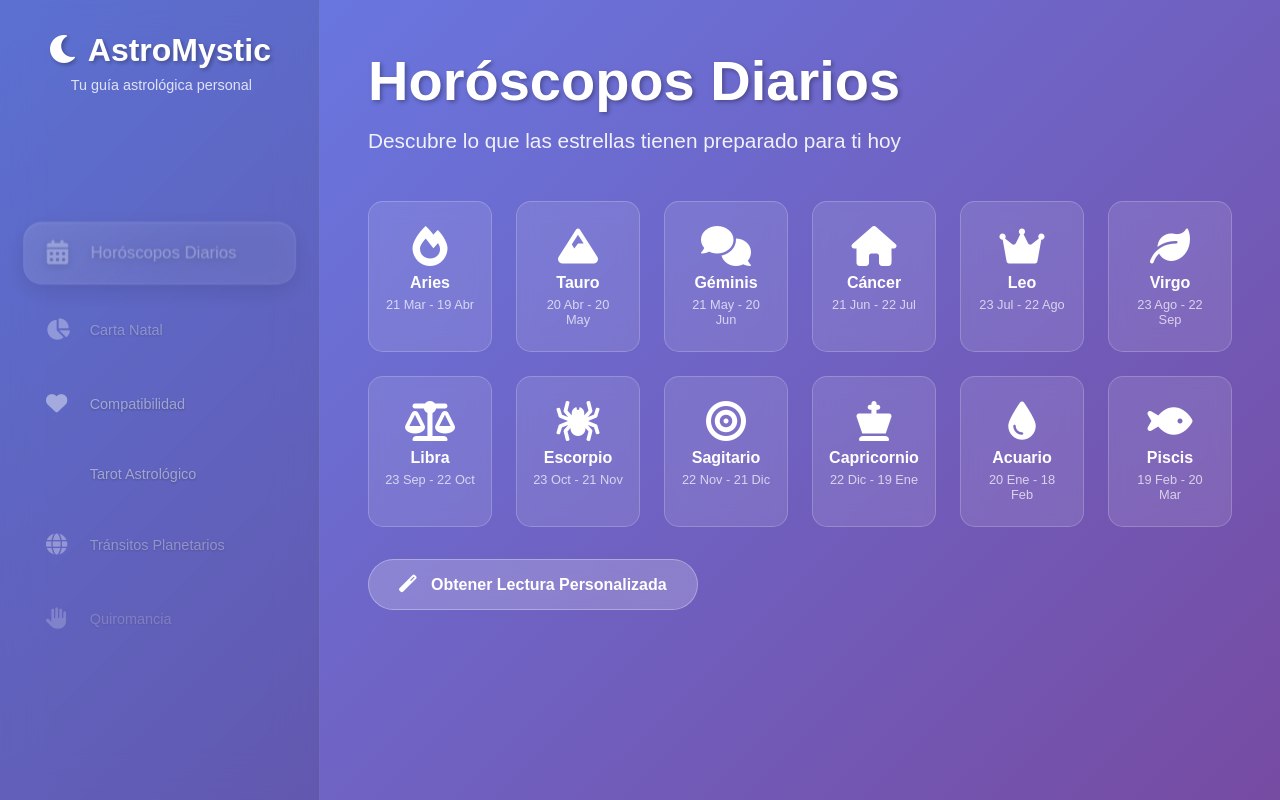
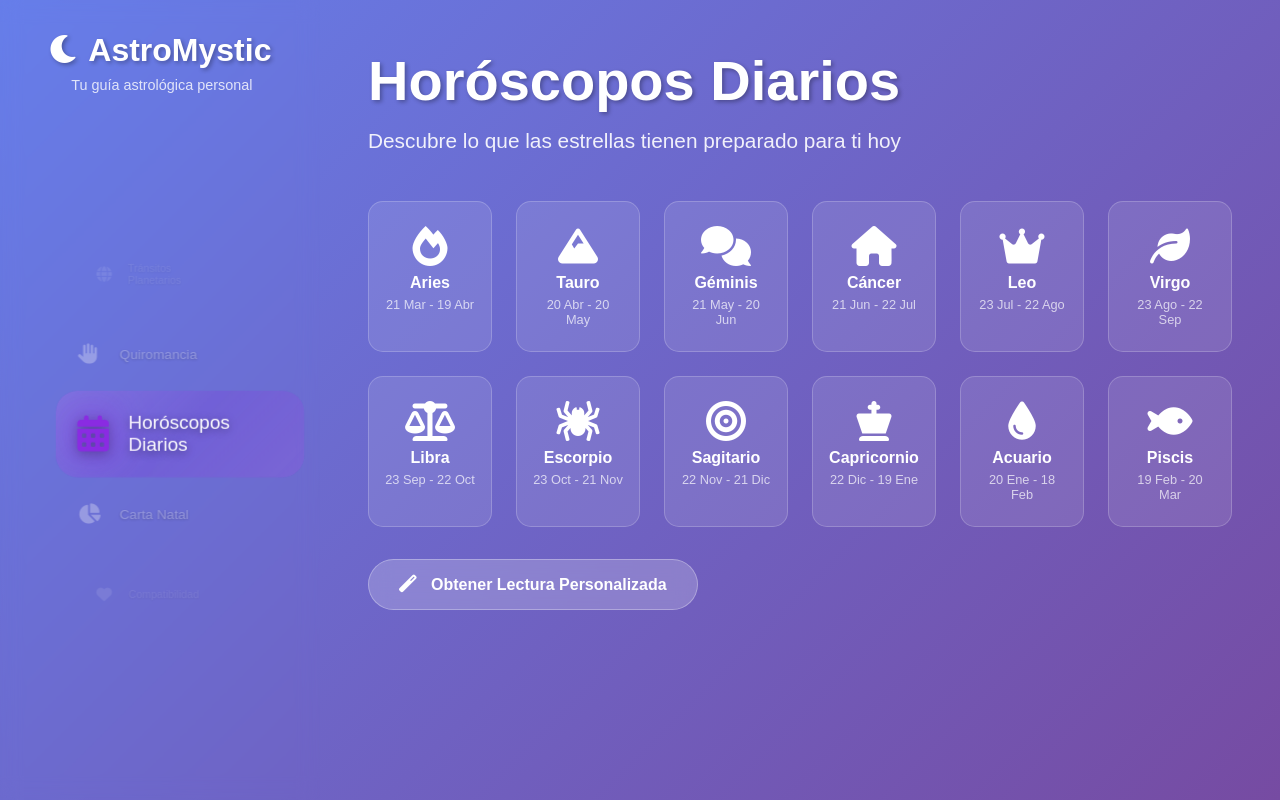
Before and after one commit to Hernan-21/zodiac-workspace, a plain HTML site: page index.html in a window 1280 px wide. Both pictures are taken after a click on the element "Horóscopos Diarios". Drawn offline with nearby package versions, Linux system fonts and the light colour scheme.

Commit message:
Fix: Corregir visualización de contenido en carrusel infinito
- Solucionado problema de [object Object] en categorías
- Implementado efecto hover selectivo solo para categoría central
- Mejorada experiencia de usuario en navegación del menú

```diff
--- a/index.html
+++ b/index.html
@@ -5,6 +5,10 @@
     <meta name="viewport" content="width=device-width, initial-scale=1.0">
     <title>AstroMystic - Dashboard Astrológico</title>
     <link href="https://cdnjs.cloudflare.com/ajax/libs/font-awesome/6.0.0/css/all.min.css" rel="stylesheet">
+    <!-- AOS Animation Library -->
+    <link href="https://unpkg.com/aos@2.3.1/dist/aos.css" rel="stylesheet">
+    <!-- Animate.css Library -->
+    <link rel="stylesheet" href="https://cdnjs.cloudflare.com/ajax/libs/animate.css/4.1.1/animate.min.css">
     <style>
         :root {
             --primaryColor: #14d5c2;
@@ -39,9 +43,10 @@
             top: 0;
             width: 320px;
             height: 100vh;
-            background: rgba(0, 0, 0, 0.1);
-            backdrop-filter: blur(20px);
-            border-right: 1px solid rgba(255, 255, 255, 0.1);
+            background: transparent;
+            backdrop-filter: blur(10px);
+            -webkit-backdrop-filter: blur(10px);
+            border-right: none;
             z-index: 1000;
             padding: 2rem 0;
             overflow-y: auto;
@@ -70,11 +75,23 @@
         .nav-categories {
             padding: 2rem 1rem;
             height: calc(100vh - 200px);
-            overflow-y: auto;
+            overflow: hidden;
             display: flex;
             flex-direction: column;
             justify-content: center;
             position: relative;
+        }
+
+        .categories-carousel {
+            position: relative;
+            height: 100%;
+            width: 100%;
+            display: flex;
+            flex-direction: column;
+            justify-content: center;
+            align-items: center;
+            transform-style: preserve-3d;
+            perspective: 1000px;
         }
 
         .category-item {
@@ -84,32 +101,89 @@
             margin-bottom: 0.8rem;
             border-radius: 20px;
             cursor: pointer;
-            transition: all 0.4s cubic-bezier(0.25, 0.46, 0.45, 0.94);
+            transition: all 0.6s cubic-bezier(0.4, 0, 0.2, 1);
             color: rgba(255, 255, 255, 0.5);
-            position: relative;
+            position: absolute;
             overflow: hidden;
             font-size: 0.95rem;
-            opacity: 0.7;
-            transform: scale(0.95);
+            width: 80%;
+            transform-origin: center;
+            opacity: 0.3;
+            transform: translateY(0) scale(0.8);
+            background: transparent;
+            border: none;
+            z-index: 1;
         }
 
-        .category-item:hover {
-            background: rgba(255, 255, 255, 0.08);
-            transform: scale(0.98) translateX(8px);
+        .category-item.center {
+            opacity: 1;
+            transform: translateY(0) scale(1.1);
+            z-index: 10;
+            background: rgba(138, 43, 226, 0.2);
+            text-shadow: 0 0 25px rgba(138, 43, 226, 1);
+        }
+
+        .category-item.above {
+            opacity: 0.6;
+            transform: translateY(-80px) scale(0.9);
+            z-index: 5;
+        }
+
+        .category-item.below {
+            opacity: 0.6;
+            transform: translateY(80px) scale(0.9);
+            z-index: 5;
+        }
+
+        .category-item.far-above {
+            opacity: 0.2;
+            transform: translateY(-160px) scale(0.7);
+            z-index: 2;
+        }
+
+        .category-item.far-below {
+            opacity: 0.2;
+            transform: translateY(160px) scale(0.7);
+            z-index: 2;
+        }
+
+        .category-item.hidden {
+            opacity: 0;
+            transform: translateY(-240px) scale(0.5);
+            z-index: 1;
+        }
+
+        .category-item.center:hover {
+            background: rgba(138, 43, 226, 0.1);
+            transform: translateX(15px) scale(1.05);
             color: rgba(255, 255, 255, 0.8);
             opacity: 0.9;
+            text-shadow: 0 0 20px rgba(138, 43, 226, 0.8);
+        }
+
+        .category-item.center:hover i {
+            transform: scale(1.2) rotate(10deg);
+            color: #8a2be2;
+            filter: drop-shadow(0 0 10px rgba(138, 43, 226, 0.8));
         }
 
         .category-item.active {
-            background: linear-gradient(135deg, rgba(255, 255, 255, 0.25) 0%, rgba(255, 255, 255, 0.15) 100%);
+            background: rgba(138, 43, 226, 0.2);
             backdrop-filter: blur(15px);
-            border: 1px solid rgba(255, 255, 255, 0.3);
+            border: none;
             color: white;
-            box-shadow: 0 8px 25px rgba(0,0,0,0.3), inset 0 1px 0 rgba(255,255,255,0.2);
-            transform: scale(1.05) translateX(15px);
+            box-shadow: none;
+            transform: translateX(20px) scale(1.08);
             opacity: 1;
             font-size: 1.1rem;
             font-weight: 600;
+            text-shadow: 0 0 25px rgba(138, 43, 226, 1);
+        }
+
+        .category-item.active i {
+            color: #8a2be2;
+            transform: scale(1.3);
+            filter: drop-shadow(0 0 15px rgba(138, 43, 226, 1));
         }
 
         .category-item.active::before {
@@ -171,6 +245,7 @@
             min-height: 100vh;
             padding: 3rem;
             position: relative;
+            animation: fadeInUp 1s ease-out;
         }
 
         .content-header {
@@ -184,6 +259,7 @@
             text-shadow: 2px 2px 4px rgba(0,0,0,0.3);
             margin-bottom: 1rem;
             transition: all 0.3s ease;
+            animation: fadeInDown 1.2s ease-out;
         }
 
         .content-subtitle {
@@ -191,6 +267,7 @@
             color: rgba(255, 255, 255, 0.9);
             max-width: 600px;
             transition: all 0.3s ease;
+            animation: fadeInUp 1.4s ease-out;
         }
 
         #dynamic-content {
@@ -247,6 +324,7 @@
             grid-template-columns: repeat(auto-fit, minmax(120px, 1fr));
             gap: 1.5rem;
             margin-top: 2rem;
+            animation: fadeIn 1.6s ease-out;
         }
 
         .zodiac-sign {
@@ -255,14 +333,22 @@
             padding: 1.5rem 1rem;
             border-radius: 15px;
             text-align: center;
-            transition: all 0.3s ease;
+            transition: all 0.4s cubic-bezier(0.4, 0, 0.2, 1);
             cursor: pointer;
             border: 1px solid rgba(255, 255, 255, 0.2);
+            transform: translateY(0);
         }
 
         .zodiac-sign:hover {
             background: rgba(255, 255, 255, 0.2);
-            transform: translateY(-5px);
+            transform: translateY(-15px) scale(1.08) rotateY(5deg);
+            box-shadow: 0 20px 40px rgba(0,0,0,0.3);
+            border-color: rgba(255, 255, 255, 0.4);
+        }
+
+        .zodiac-sign:hover i {
+            transform: scale(1.2) rotate(10deg);
+            filter: drop-shadow(0 0 20px rgba(255, 255, 255, 0.8));
         }
 
         .zodiac-sign i {
@@ -337,6 +423,38 @@
             background: linear-gradient(135deg, var(--primaryColor) 0%, var(--secondaryColor) 100%);
         }
 
+        /* Animation Keyframes */
+        @keyframes fadeInUp {
+            from {
+                opacity: 0;
+                transform: translateY(30px);
+            }
+            to {
+                opacity: 1;
+                transform: translateY(0);
+            }
+        }
+
+        @keyframes fadeInDown {
+            from {
+                opacity: 0;
+                transform: translateY(-30px);
+            }
+            to {
+                opacity: 1;
+                transform: translateY(0);
+            }
+        }
+
+        @keyframes fadeIn {
+            from {
+                opacity: 0;
+            }
+            to {
+                opacity: 1;
+            }
+        }
+
         /* Responsive */
         @media (max-width: 768px) {
             .sidebar {
@@ -364,35 +482,37 @@
 <body>
     <!-- Sidebar Dashboard -->
     <div class="sidebar">
-        <div class="logo">
+        <div class="logo" data-aos="fade-down" data-aos-delay="100">
             <h1><i class="fas fa-moon"></i> AstroMystic</h1>
             <p><i class="fas fa-sparkles"></i> Tu guía astrológica personal</p>
         </div>
 
         <nav class="nav-categories">
-            <div class="category-item active" data-category="horoscope">
+            <div class="categories-carousel">
+                <div class="category-item center active" data-category="horoscope" data-index="0">
                     <i class="fas fa-calendar-alt"></i>
                     <span>Horóscopos Diarios</span>
                 </div>
-            <div class="category-item" data-category="natal">
+                <div class="category-item above" data-category="natal" data-index="1">
                     <i class="fas fa-chart-pie"></i>
                     <span>Carta Natal</span>
                 </div>
-            <div class="category-item" data-category="compatibility">
+                <div class="category-item below" data-category="compatibility" data-index="2">
                     <i class="fas fa-heart"></i>
                     <span>Compatibilidad</span>
                 </div>
-            <div class="category-item" data-category="tarot">
+                <div class="category-item far-above" data-category="tarot" data-index="3">
                     <i class="fas fa-crystal-ball"></i>
                     <span>Tarot Astrológico</span>
                 </div>
-            <div class="category-item" data-category="transits">
+                <div class="category-item far-below" data-category="transits" data-index="4">
                     <i class="fas fa-globe"></i>
                     <span>Tránsitos Planetarios</span>
                 </div>
-            <div class="category-item" data-category="palmistry">
+                <div class="category-item hidden" data-category="palmistry" data-index="5">
                     <i class="fas fa-hand-paper"></i>
                     <span>Quiromancia</span>
+                </div>
             </div>
         </nav>
     </div>
@@ -400,70 +520,70 @@
     <!-- Main Content -->
     <div class="main-content">
         <div class="content-header">
-            <h1 class="content-title" id="content-title">Horóscopos Diarios</h1>
-            <p class="content-subtitle" id="content-subtitle">Descubre lo que las estrellas tienen preparado para ti hoy</p>
+            <h1 class="content-title" id="content-title" data-aos="zoom-in" data-aos-delay="600">Horóscopos Diarios</h1>
+            <p class="content-subtitle" id="content-subtitle" data-aos="fade-up" data-aos-delay="700">Descubre lo que las estrellas tienen preparado para ti hoy</p>
         </div>
 
         <!-- Dynamic Content Area -->
         <div id="dynamic-content">
             <!-- Horoscope Content (Default) -->
             <div class="zodiac-grid">
-                <div class="zodiac-sign" data-sign="aries">
+                <div class="zodiac-sign" data-sign="aries" data-aos="flip-left" data-aos-delay="800">
                     <i class="fas fa-fire"></i>
                     <h4>Aries</h4>
                     <p>21 Mar - 19 Abr</p>
                 </div>
-                <div class="zodiac-sign" data-sign="tauro">
+                <div class="zodiac-sign" data-sign="tauro" data-aos="flip-left" data-aos-delay="850">
                     <i class="fas fa-mountain"></i>
                     <h4>Tauro</h4>
                     <p>20 Abr - 20 May</p>
                 </div>
-                <div class="zodiac-sign" data-sign="geminis">
+                <div class="zodiac-sign" data-sign="geminis" data-aos="flip-left" data-aos-delay="900">
                     <i class="fas fa-comments"></i>
                     <h4>Géminis</h4>
                     <p>21 May - 20 Jun</p>
                 </div>
-                <div class="zodiac-sign" data-sign="cancer">
+                <div class="zodiac-sign" data-sign="cancer" data-aos="flip-left" data-aos-delay="950">
                     <i class="fas fa-home"></i>
                     <h4>Cáncer</h4>
                     <p>21 Jun - 22 Jul</p>
                 </div>
-                <div class="zodiac-sign" data-sign="leo">
+                <div class="zodiac-sign" data-sign="leo" data-aos="flip-left" data-aos-delay="1000">
                     <i class="fas fa-crown"></i>
                     <h4>Leo</h4>
                     <p>23 Jul - 22 Ago</p>
                 </div>
-                <div class="zodiac-sign" data-sign="virgo">
+                <div class="zodiac-sign" data-sign="virgo" data-aos="flip-left" data-aos-delay="1050">
                     <i class="fas fa-leaf"></i>
                     <h4>Virgo</h4>
                     <p>23 Ago - 22 Sep</p>
                 </div>
-                <div class="zodiac-sign" data-sign="libra">
+                <div class="zodiac-sign" data-sign="libra" data-aos="flip-left" data-aos-delay="1100">
                     <i class="fas fa-balance-scale"></i>
                     <h4>Libra</h4>
                     <p>23 Sep - 22 Oct</p>
                 </div>
-                <div class="zodiac-sign" data-sign="escorpio">
+                <div class="zodiac-sign" data-sign="escorpio" data-aos="flip-left" data-aos-delay="1150">
                     <i class="fas fa-spider"></i>
                     <h4>Escorpio</h4>
                     <p>23 Oct - 21 Nov</p>
                 </div>
-                <div class="zodiac-sign" data-sign="sagitario">
+                <div class="zodiac-sign" data-sign="sagitario" data-aos="flip-left" data-aos-delay="1200">
                     <i class="fas fa-bullseye"></i>
                     <h4>Sagitario</h4>
                     <p>22 Nov - 21 Dic</p>
                 </div>
-                <div class="zodiac-sign" data-sign="capricornio">
+                <div class="zodiac-sign" data-sign="capricornio" data-aos="flip-left" data-aos-delay="1250">
                     <i class="fas fa-chess-king"></i>
                     <h4>Capricornio</h4>
                     <p>22 Dic - 19 Ene</p>
                 </div>
-                <div class="zodiac-sign" data-sign="acuario">
+                <div class="zodiac-sign" data-sign="acuario" data-aos="flip-left" data-aos-delay="1300">
                     <i class="fas fa-tint"></i>
                     <h4>Acuario</h4>
                     <p>20 Ene - 18 Feb</p>
                 </div>
-                <div class="zodiac-sign" data-sign="piscis">
+                <div class="zodiac-sign" data-sign="piscis" data-aos="flip-left" data-aos-delay="1350">
                     <i class="fas fa-fish"></i>
                     <h4>Piscis</h4>
                     <p>19 Feb - 20 Mar</p>
@@ -692,7 +812,7 @@
             }
         };
 
-        // Category navigation functionality with Netflix-like behavior
+        // Infinite Carousel functionality
          document.addEventListener('DOMContentLoaded', function() {
              const categoryItems = document.querySelectorAll('.category-item');
              const contentTitle = document.getElementById('content-title');
@@ -701,86 +821,85 @@
              const navCategories = document.querySelector('.nav-categories');
              const body = document.body;
 
-             // Function to center the active category
-             function centerActiveCategory(activeItem) {
-                 const containerHeight = navCategories.clientHeight;
-                 const itemHeight = activeItem.offsetHeight;
-                 const itemTop = activeItem.offsetTop;
-                 const scrollTop = itemTop - (containerHeight / 2) + (itemHeight / 2);
+             let currentIndex = 0;
+             const totalItems = categoryItems.length;
 
-                 navCategories.scrollTo({
-                     top: scrollTop,
-                     behavior: 'smooth'
-                 });
-             }
+             // Position classes for carousel
+             const positionClasses = ['center', 'above', 'below', 'far-above', 'far-below', 'hidden'];
 
-             // Function to update category states based on scroll position
-             function updateCategoryStates() {
-                 const containerRect = navCategories.getBoundingClientRect();
-                 const containerCenter = containerRect.top + containerRect.height / 2;
+             function updateCarousel() {
+                 categoryItems.forEach((item, index) => {
+                     // Remove all position classes
+                     item.classList.remove(...positionClasses, 'active');
 
-                 let closestItem = null;
-                 let closestDistance = Infinity;
+                     // Calculate relative position
+                     let relativePos = (index - currentIndex + totalItems) % totalItems;
 
-                 categoryItems.forEach(item => {
-                     const itemRect = item.getBoundingClientRect();
-                     const itemCenter = itemRect.top + itemRect.height / 2;
-                     const distance = Math.abs(itemCenter - containerCenter);
-
-                     // Calculate opacity based on distance from center
-                     const maxDistance = containerRect.height / 2;
-                     const opacity = Math.max(0.3, 1 - (distance / maxDistance));
-                     const scale = Math.max(0.9, 1 - (distance / maxDistance) * 0.1);
-
-                     item.style.opacity = opacity;
-
-                     if (!item.classList.contains('active')) {
-                         item.style.transform = `scale(${scale})`;
-                     }
-
-                     if (distance < closestDistance) {
-                         closestDistance = distance;
-                         closestItem = item;
+                     // Assign position class based on relative position
+                     if (relativePos === 0) {
+                         item.classList.add('center', 'active');
+                     } else if (relativePos === 1 || relativePos === totalItems - 1) {
+                         item.classList.add(relativePos === 1 ? 'below' : 'above');
+                     } else if (relativePos === 2 || relativePos === totalItems - 2) {
+                         item.classList.add(relativePos === 2 ? 'far-below' : 'far-above');
+                     } else {
+                         item.classList.add('hidden');
                      }
                  });
              }
 
-             // Scroll event listener for dynamic effects
-             navCategories.addEventListener('scroll', updateCategoryStates);
+             function selectCategory(index) {
+                  currentIndex = index;
+                  updateCarousel();
 
-             categoryItems.forEach(item => {
-                 item.addEventListener('click', function() {
-                     // Remove active class from all items
-                     categoryItems.forEach(cat => {
-                         cat.classList.remove('active');
-                         cat.style.transform = 'scale(0.95)';
-                     });
+                  const activeItem = categoryItems[currentIndex];
+                  const category = activeItem.getAttribute('data-category');
 
-                     // Add active class to clicked item
-                     this.classList.add('active');
+                  const titles = {
+                      'horoscope': 'Horóscopos Diarios',
+                      'natal': 'Carta Natal Personalizada',
+                      'compatibility': 'Compatibilidad Amorosa',
+                      'tarot': 'Tarot Astrológico',
+                      'transits': 'Tránsitos Planetarios',
+                      'palmistry': 'Quiromancia Profesional'
+                  };
 
-                     // Center the active category with smooth scroll
-                     setTimeout(() => {
-                         centerActiveCategory(this);
-                     }, 100);
+                  const subtitles = {
+                      'horoscope': 'Descubre lo que las estrellas tienen preparado para ti hoy',
+                      'natal': 'Conoce tu personalidad y destino a través de tu carta astral',
+                      'compatibility': 'Descubre tu compatibilidad amorosa con otros signos',
+                      'tarot': 'Consulta las cartas para obtener guía espiritual',
+                      'transits': 'Comprende cómo los planetas influyen en tu vida actual',
+                      'palmistry': 'Lee las líneas de tu mano para conocer tu futuro'
+                  };
 
-                     // Get category data
-                     const category = this.getAttribute('data-category');
-                     const content = categoryContent[category];
-
-                     // Update content with fade effect
-                     dynamicContent.style.opacity = '0';
+                  // Update titles with fade effect
+                  contentTitle.style.opacity = '0';
+                  contentSubtitle.style.opacity = '0';
 
                   setTimeout(() => {
-                         contentTitle.textContent = content.title;
-                         contentSubtitle.textContent = content.subtitle;
-                         dynamicContent.innerHTML = content.content;
+                      contentTitle.textContent = titles[category];
+                      contentSubtitle.textContent = subtitles[category];
+                      contentTitle.style.opacity = '1';
+                      contentSubtitle.style.opacity = '1';
+                  }, 150);
+
+                  // Update content with enhanced fade effect
+                  dynamicContent.classList.add('animate__animated', 'animate__fadeOut');
+
+                  setTimeout(() => {
+                      dynamicContent.innerHTML = categoryContent[category].content;
 
                       // Change background
+                      body.className = '';
                       body.className = `bg-${category}`;
 
-                         // Fade content back in
-                         dynamicContent.style.opacity = '1';
+                      // Enhanced fade in animation
+                      dynamicContent.classList.remove('animate__fadeOut');
+                      dynamicContent.classList.add('animate__fadeInUp');
+
+                      // Reinitialize AOS for new content
+                      AOS.refresh();
 
                       // Add click functionality to zodiac signs if they exist
                       const zodiacSigns = document.querySelectorAll('.zodiac-sign');
@@ -790,21 +909,51 @@
                               alert(`Horóscopo para ${signName}: Las estrellas te sonríen hoy. Es un buen momento para nuevos comienzos y decisiones importantes.`);
                           });
                       });
-                     }, 200);
+                  }, 400);
+              }
+
+             // Add click event listeners
+             categoryItems.forEach((item, index) => {
+                 item.addEventListener('click', function() {
+                     selectCategory(index);
+                 });
              });
 
-                 // Add hover effects for better UX
-                 item.addEventListener('mouseenter', function() {
-                     if (!this.classList.contains('active')) {
-                         this.style.transform = 'scale(0.98) translateX(8px)';
+             // Add keyboard navigation
+             document.addEventListener('keydown', (e) => {
+                 if (e.key === 'ArrowUp') {
+                     e.preventDefault();
+                     currentIndex = (currentIndex - 1 + totalItems) % totalItems;
+                     selectCategory(currentIndex);
+                 } else if (e.key === 'ArrowDown') {
+                     e.preventDefault();
+                     currentIndex = (currentIndex + 1) % totalItems;
+                     selectCategory(currentIndex);
                  }
              });
 
-                 item.addEventListener('mouseleave', function() {
-                     if (!this.classList.contains('active')) {
-                         this.style.transform = 'scale(0.95)';
+             // Add mouse wheel navigation
+             const carousel = document.querySelector('.categories-carousel');
+             carousel.addEventListener('wheel', (e) => {
+                 e.preventDefault();
+                 if (e.deltaY > 0) {
+                     currentIndex = (currentIndex + 1) % totalItems;
+                 } else {
+                     currentIndex = (currentIndex - 1 + totalItems) % totalItems;
                  }
+                 selectCategory(currentIndex);
              });
+
+             // Initialize carousel
+             updateCarousel();
+
+             // Initialize AOS
+             AOS.init({
+                 duration: 1000,
+                 easing: 'ease-out-cubic',
+                 once: false,
+                 offset: 50,
+                 delay: 100
              });
 
              // Initialize the first category as centered
@@ -826,5 +975,8 @@
              });
          });
     </script>
+
+    <!-- AOS JavaScript Library -->
+    <script src="https://unpkg.com/aos@2.3.1/dist/aos.js"></script>
 </body>
 </html>
```
Lines whose indentation alone changed are shown as unchanged.
